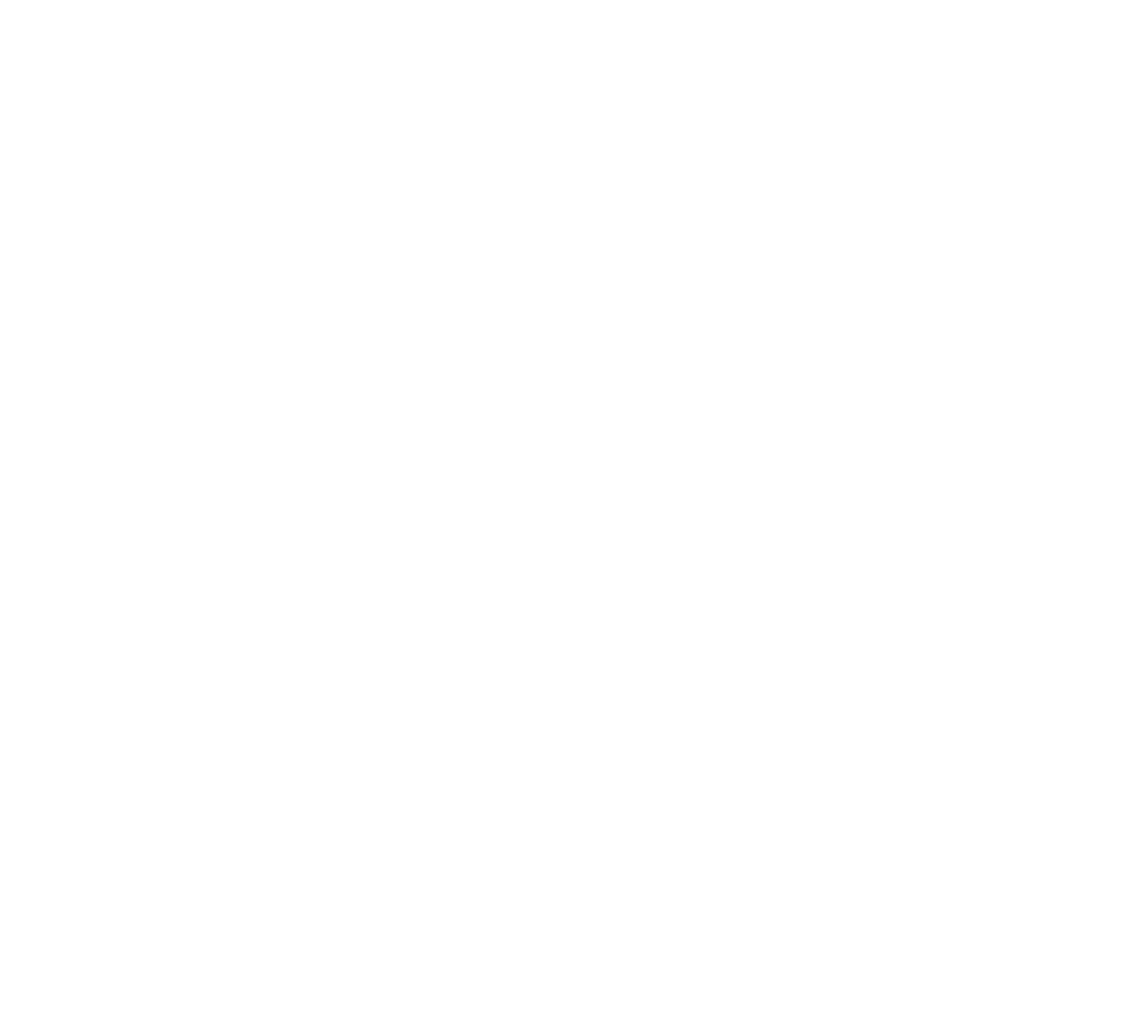
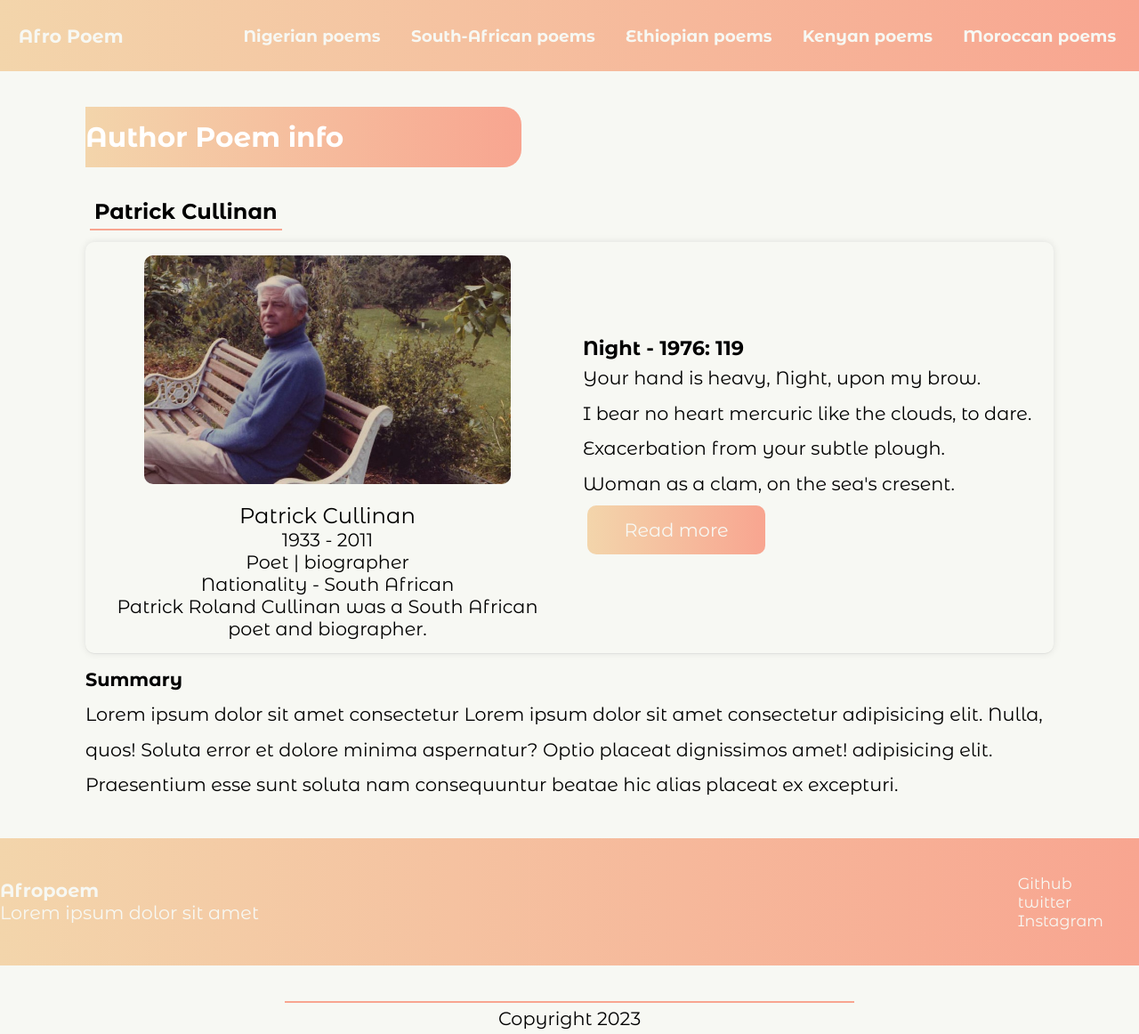
Before and after one commit to Ernestsomto/afro-poem-htmlonly, a plain HTML site: page Public/South-african authors/author2.html in a window 1280 px wide. Shown: the whole page at 89% size. Before the commit the page ends 800 px from the top, so only its background shows below. Drawn offline with Linux system fonts and the light colour scheme.

Commit message:
html changes

```diff
--- a/Public/South-african authors/author1.html
+++ b/Public/South-african authors/author1.html
@@ -0,0 +1,108 @@
+<!DOCTYPE html>
+<html lang="en">
+<head>
+    <meta charset="UTF-8">
+    <meta name="viewport" content="width=device-width, initial-scale=1.0">
+    <link rel="stylesheet" href="https://cdnjs.cloudflare.com/ajax/libs/font-awesome/6.4.2/css/fontawesome.min.css" integrity="sha512-siarrzI1u3pCqFG2LEzi87McrBmq6Tp7juVsdmGY1Dr8Saw+ZBAzDzrGwX3vgxX1NkioYNCFOVC0GpDPss10zQ==" crossorigin="anonymous" referrerpolicy="no-referrer" />
+    <link rel="stylesheet" href="../../Css/style.css">
+    <title>Afro poems - A collection of africa's best poems from remarkable poets</title>
+</head>
+<body>
+    <main>
+    <header>
+          <!--LOGO & NAVIGATION-->
+           <section class="top-nav">
+                <div class="logo" id="logo-text"><h4>Afro Poem</h4></div>
+                <input id="menu-toggle" type="checkbox" />
+                <label class="menu-button-container" for="menu-toggle">
+                <div class="menu-button"></div>
+                </label>
+                <ul class="menu">
+                    <li><a href="../../index.html">Nigerian poems</a></li>
+                    <li><a href="../SouthAfrica.html">South-African poems</a></li>
+                    <li><a href="../Ethiopia.html">Ethiopian poems</a></li>
+                    <li><a href="../Kenyan.html">Kenyan poems</a></li>
+                    <li><a href="../Moroccan.html">Moroccan poems</a></li>
+                </ul>
+            </section>
+    </header>
+
+
+    <div class="Container-main">
+
+        <!--Gradient box under-hero-->
+        <section class="box-wrapper">
+            <div class="box-link">
+                <h2>Author Poem info</h2>
+             </div>
+
+        </section>
+
+        div class="Author-links">
+                <a href="/Public/South-african authors/author1.html">Keorapetse Kgositsile</a>
+            </div>
+
+       <div class="poem-wrapper">
+                <!--Author poem info-->
+                <section class="poet-info">
+                    <!--Author No1-->
+                    <img class="poet-img" src="/images/Keorapetse.jfif" alt="Avatar">
+                    <div class="text-info">
+                        <h3>Keorapetse Kgositsiles</h3>
+                        <p>19 September 1938 - 3 January 2018</p>
+                        <p>Poet | journalist</p>
+                        <p>Nationality - South-African</p>
+                        <p>Keorapetse William Kgositsile OIS, also known by his pen name Bra Willie, was a South African Tswana poet, journalist and political activist.</p>
+
+                    </div>
+
+                </section>
+                <section class="poem-main">
+                    <article class="poem-text">
+                        <h4>Night - 1976: 119</h4>
+                        <p class="poem-leading" >Your hand is heavy, Night, upon my brow. <br>
+                            I bear no heart mercuric like the clouds,
+                            to dare. <br>
+                            Exacerbation from your subtle plough. <br>
+                            Woman as a clam, on the sea's cresent. <br>
+                            <button class="btn-main"><a href="/Public/South-african authors/author1.html">Read more</a></button>
+                        </p>
+                    </article>
+                </section>
+       </div>
+
+
+        <div class="summary">
+            <h4>Summary</h4>
+            <p>Lorem ipsum dolor sit amet consectetur Lorem ipsum dolor sit amet consectetur adipisicing elit. Nulla, quos! Soluta error et dolore minima aspernatur? Optio placeat dignissimos amet! adipisicing elit. Praesentium esse sunt soluta nam consequuntur beatae hic alias placeat ex excepturi.</p>
+        </div>
+
+    </div>
+
+        <footer>
+        <div class="footer-wrapper">
+            <div class="F-logo">
+                <h4 class="logo">Afropoem</h4>
+                <p>Lorem ipsum dolor sit amet</p>
+            </div>
+            <div class="Social-info">
+                <div class="wrapper-socials">
+                    <ul>
+
+                        <li><a href="#">Github</a></li>
+                        <li><a href="#">twitter</a></li>
+                        <li><a href="#">Instagram</a></li>
+
+                    </ul>
+                </div>
+
+            </div>
+
+
+        </div>
+
+         <hr>
+        <div class="copyright">
+             <p>Copyright 2023</p>
+        </div>
+    </footer>
--- a/Public/South-african authors/author2.html
+++ b/Public/South-african authors/author2.html
@@ -0,0 +1,107 @@
+<!DOCTYPE html>
+<html lang="en">
+<head>
+    <meta charset="UTF-8">
+    <meta name="viewport" content="width=device-width, initial-scale=1.0">
+    <link rel="stylesheet" href="https://cdnjs.cloudflare.com/ajax/libs/font-awesome/6.4.2/css/fontawesome.min.css" integrity="sha512-siarrzI1u3pCqFG2LEzi87McrBmq6Tp7juVsdmGY1Dr8Saw+ZBAzDzrGwX3vgxX1NkioYNCFOVC0GpDPss10zQ==" crossorigin="anonymous" referrerpolicy="no-referrer" />
+    <link rel="stylesheet" href="../../Css/style.css">
+    <title>Afro poems - A collection of africa's best poems from remarkable poets</title>
+</head>
+<body>
+    <main>
+    <header>
+          <!--LOGO & NAVIGATION-->
+           <section class="top-nav">
+                <div class="logo" id="logo-text"><h4>Afro Poem</h4></div>
+                <input id="menu-toggle" type="checkbox" />
+                <label class="menu-button-container" for="menu-toggle">
+                <div class="menu-button"></div>
+                </label>
+                <ul class="menu">
+                    <li><a href="../../index.html">Nigerian poems</a></li>
+                    <li><a href="../SouthAfrica.html">South-African poems</a></li>
+                    <li><a href="../Ethiopia.html">Ethiopian poems</a></li>
+                    <li><a href="../Kenyan.html">Kenyan poems</a></li>
+                    <li><a href="../Moroccan.html">Moroccan poems</a></li>
+                </ul>
+            </section>
+    </header>
+
+
+    <div class="Container-main">
+
+        <!--Gradient box under-hero-->
+        <section class="box-wrapper">
+            <div class="box-link">
+                <h2>Author Poem info</h2>
+             </div>
+
+        </section>
+        <div class="Author-links">
+            <a href="/Public/South-african authors/author2.html">Patrick Cullinan</a>
+        </div>
+            <!--Author No2 -->
+         <div class="poem-wrapper">
+                <!--Author poem info-->
+                <section class="poet-info">
+                    <!--Author No2-->
+                    <img class="poet-img" src="/images/patrict culluan.jpg" alt="Avatar">
+                    <div class="text-info">
+                        <h3>Patrick Cullinan</h3>
+                        <p>1933 - 2011</p>
+                        <p>Poet | biographer</p>
+                        <p>Nationality - South African</p>
+                        <p>Patrick Roland Cullinan was a South African poet and biographer.</p>
+
+                    </div>
+
+                </section>
+                <section class="poem-main">
+                    <article class="poem-text">
+                        <h4>Night - 1976: 119</h4>
+                        <p class="poem-leading" >Your hand is heavy, Night, upon my brow. <br>
+                            I bear no heart mercuric like the clouds,
+                            to dare. <br>
+                            Exacerbation from your subtle plough. <br>
+                            Woman as a clam, on the sea's cresent. <br>
+                        <button class="btn-main"><a href="/Public/South-african authors/author2.html">Read more</a></button>
+                        </p>
+                    </article>
+                </section>
+       </div>
+
+
+        <div class="summary">
+            <h4>Summary</h4>
+            <p>Lorem ipsum dolor sit amet consectetur Lorem ipsum dolor sit amet consectetur adipisicing elit. Nulla, quos! Soluta error et dolore minima aspernatur? Optio placeat dignissimos amet! adipisicing elit. Praesentium esse sunt soluta nam consequuntur beatae hic alias placeat ex excepturi.</p>
+        </div>
+
+    </div>
+
+        <footer>
+        <div class="footer-wrapper">
+            <div class="F-logo">
+                <h4 class="logo">Afropoem</h4>
+                <p>Lorem ipsum dolor sit amet</p>
+            </div>
+            <div class="Social-info">
+                <div class="wrapper-socials">
+                    <ul>
+
+                        <li><a href="#">Github</a></li>
+                        <li><a href="#">twitter</a></li>
+                        <li><a href="#">Instagram</a></li>
+
+                    </ul>
+                </div>
+
+            </div>
+
+
+        </div>
+
+         <hr>
+        <div class="copyright">
+             <p>Copyright 2023</p>
+        </div>
+    </footer>
```
Also changed, not shown: Public/Kenyan-authors/author1.html (+2 -2 lines), Public/Kenyan-authors/author2.html (+1 -1 lines), Public/Kenyan-authors/author3.html (+1 -1 lines), Public/Kenyan-authors/author4.html (+1 -1 lines), Public/Kenyan-authors/author5.html (+1 -1 lines), Public/Kenyan-authors/author6.html (+3 -4 lines), Public/Kenyan.html (+1 -1 lines), Public/South-african authors/author3.html (+109 -0 lines), Public/South-african authors/author4.html (+109 -0 lines), Public/South-african authors/author5.html (+108 -0 lines), Public/South-african authors/author6.html (+108 -0 lines).
